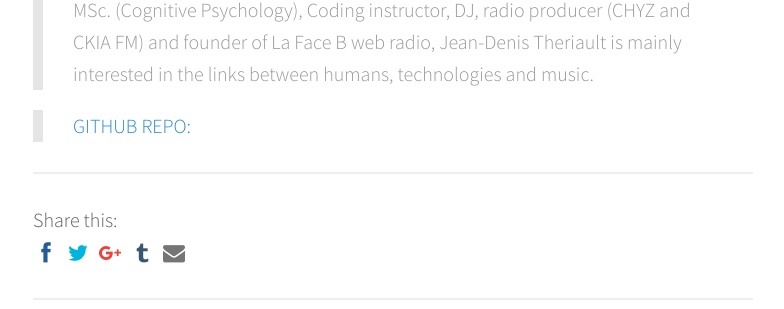
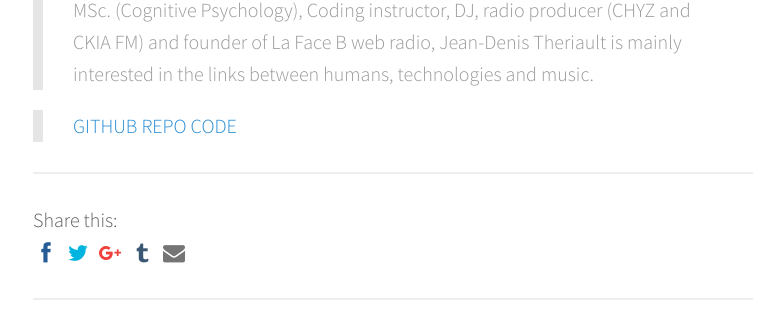
Before and after one commit to bernatferragut/FutureWeb-blog, a Jekyll site: the page built from _posts/18-04-19-LLULL Project.md, in a window 1280 px wide and 900 px high, scrolled down 2563 px. Shown: the part 386-695 px from the top of the window, without its empty margins (247-1031 px from the left). Built offline with Jekyll 4.4.1, drawn with Linux system fonts in a browser that asks for light colours; nearby versions of some CDN libraries; comment, search, counter and statistics services are not loaded.

Commit message:
Update 18-04-19-LLULL Project.md

```diff
--- a/_posts/18-04-19-LLULL Project.md
+++ b/_posts/18-04-19-LLULL Project.md
@@ -61,4 +61,4 @@ Project proposal for the Mutek festival (Montreal, 2019) dedicated to [Ramon Llu
   >MSc. (Cognitive Psychology), Coding instructor, DJ, radio producer (CHYZ and CKIA FM) and founder of La Face B web radio, Jean-Denis Theriault is mainly interested in the links between humans, technologies and music.
 
 
-> [GITHUB REPO:](https://github.com/JD-RD/LLULL)
+> [GITHUB REPO CODE](https://github.com/JD-RD/LLULL)
```
